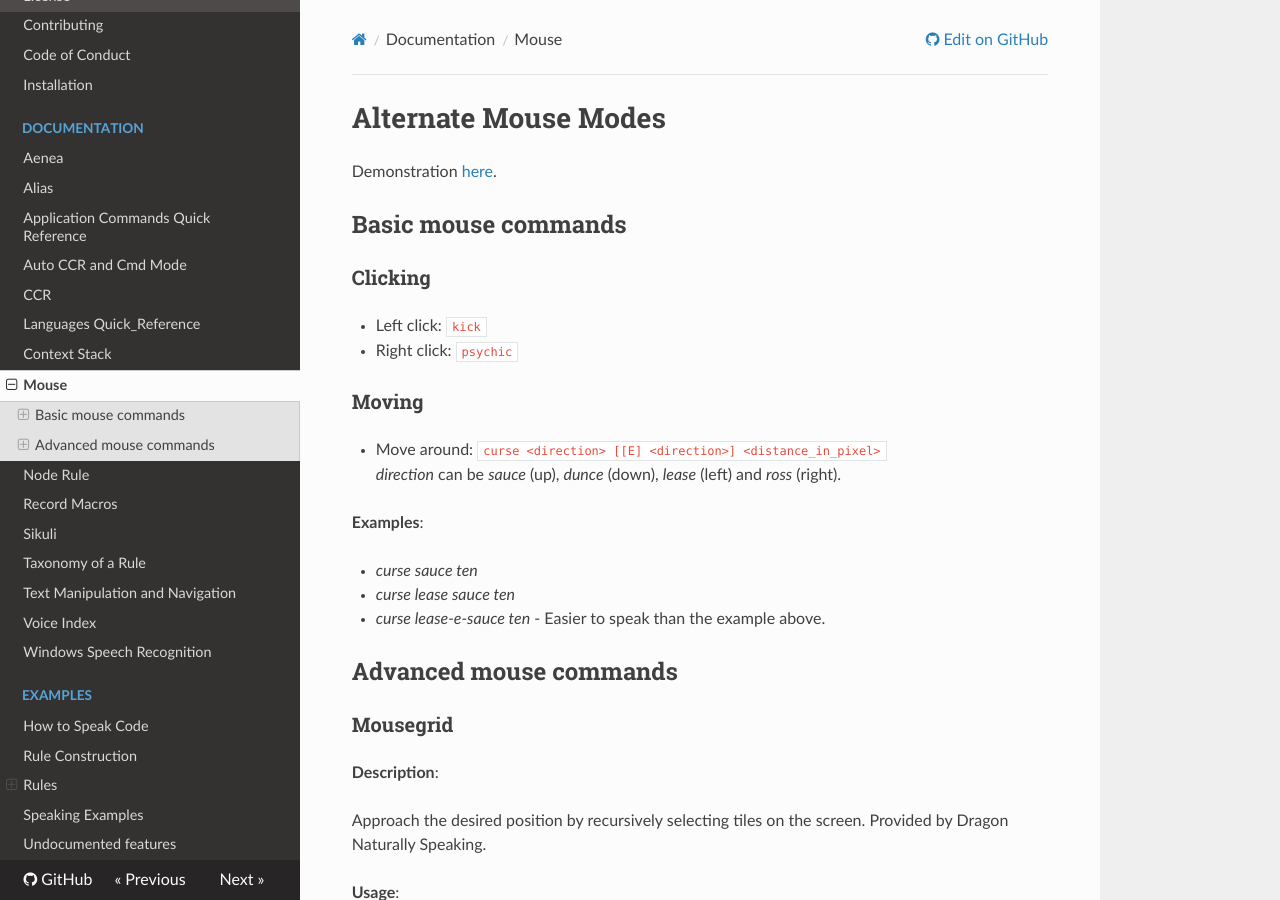
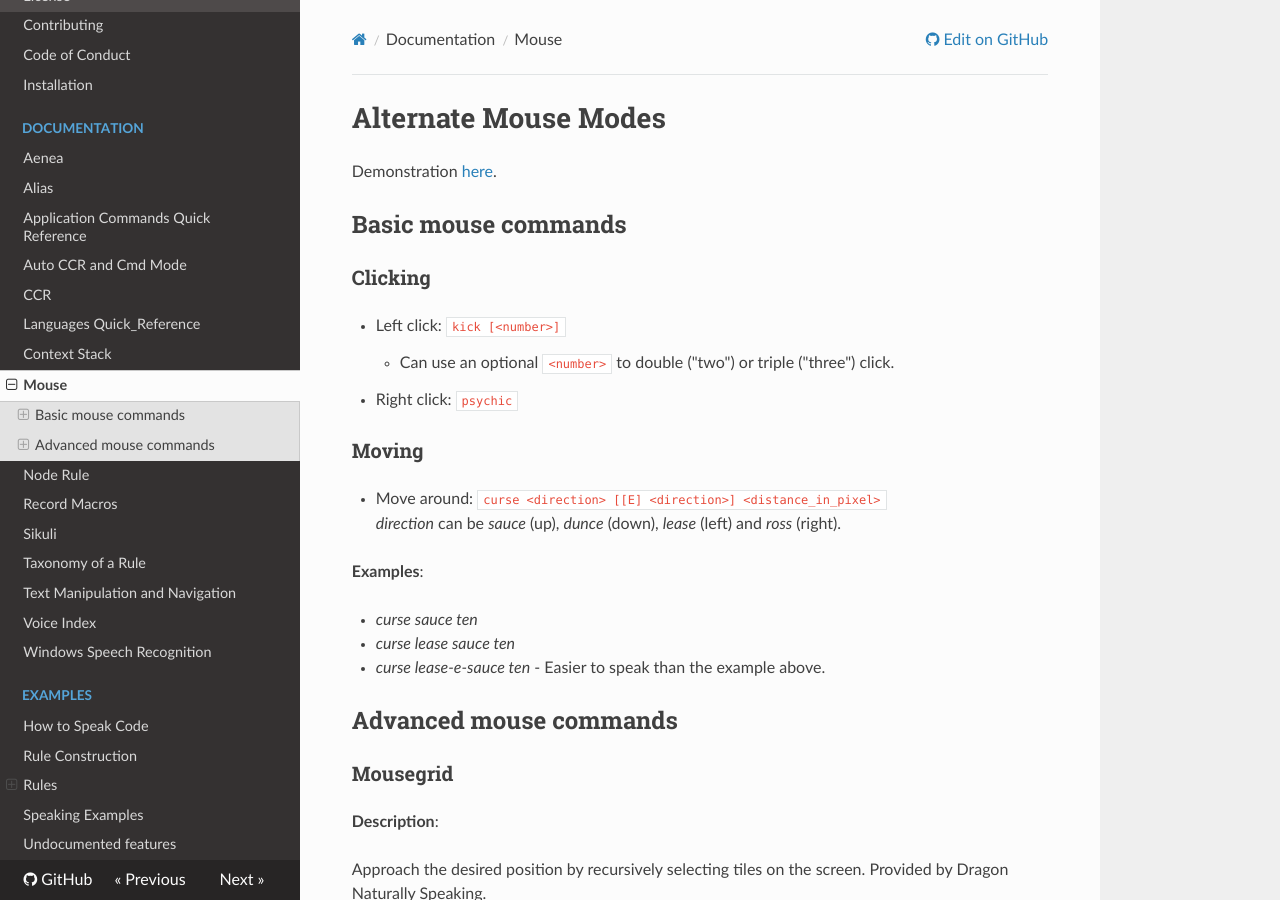
Before and after one commit to dictation-toolbox/Caster, an MkDocs documentation site: the page built from docs/readthedocs/Mouse.md, in a window 1280 px wide and 900 px high. Built offline with MkDocs 1.6.1, drawn with Linux system fonts in a browser that asks for light colours; nearby versions of some CDN libraries; comment, search, counter and statistics services are not loaded.

Commit message:
Add integers 1-3 to kick (#636)
* add integer 1-3 to kick

```diff
--- a/docs/readthedocs/Mouse.md
+++ b/docs/readthedocs/Mouse.md
@@ -6,7 +6,8 @@ Demonstration [here](https://youtu.be/UISjQBMmQ-I).
 
 ### Clicking
 
-- Left click: `kick`
+- Left click: `kick [<number>]`
+    - Can use an optional `<number>` to double ("two") or triple ("three") click.
 - Right click: `psychic`
 
 ### Moving
```
Also changed, not shown: 1 other file.
